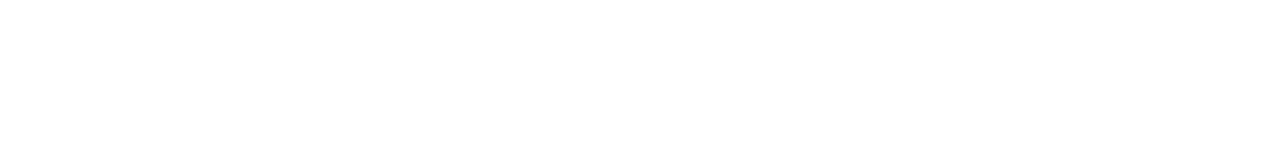
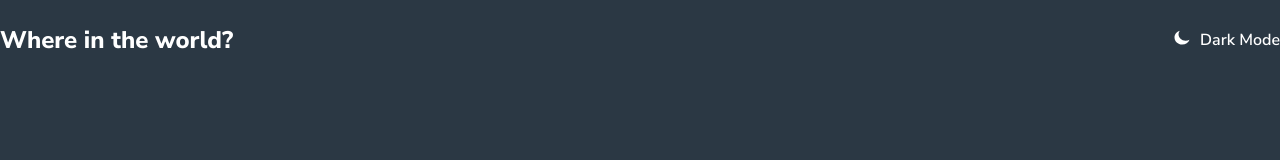
Before and after one commit to Anastasiyacoder/figma-flag, a plain HTML site: page index.html in a window 1280 px wide. Drawn offline with Linux system fonts and the light colour scheme.

Commit message:
feat:create header section

```diff
--- a/index.html
+++ b/index.html
@@ -7,6 +7,16 @@
     <link rel="stylesheet" href="/css/style.css">
 </head>
 <body>
-
+    <header class="header">
+         <div class="header-info container">
+            <div class="header-question"><h1>Where in the world?</h1></div>
+            <div class="header-logo">
+                <div class="header-svg"><svg width="20" height="20" viewBox="0 0 20 20" fill="none" xmlns="http://www.w3.org/2000/svg">
+                    <path fill-rule="evenodd" clip-rule="evenodd" d="M13.5532 13.815C9.66857 13.815 6.51929 10.9278 6.51929 7.36821C6.51929 6.0253 6.96679 4.78158 7.73143 3.75C4.69036 4.69515 2.5 7.33122 2.5 10.4381C2.5 14.3385 5.94929 17.5 10.2036 17.5C13.5929 17.5 16.4696 15.4932 17.5 12.7045C16.375 13.4048 15.0161 13.815 13.5532 13.815Z" fill="white" />
+                  </svg></div>
+                <a href="#">Dark Mode</a>
+            </div>
+         </div>
+    </header>
 </body>
 </html>
--- a/scss/_base.scss
+++ b/scss/_base.scss
@@ -12,3 +12,9 @@ body,input,textarea,button{
 a{
     color: inherit;
 }
+
+.container{
+    max-width: 1280px;
+    margin-left: auto;
+    margin-right: auto;
+}
--- a/scss/style.scss
+++ b/scss/style.scss
@@ -1 +1,36 @@
 @import "./base";
+
+body{
+    // box-shadow: 0 2px 4px 0 rgba(0, 0, 0, 0.06);
+    background: #2b3844;
+}
+header{
+    width: 100%;
+    height: 80px;
+    margin-top: 24px ;
+
+
+    .header-info{
+        display: flex;
+        justify-content: space-between;
+        align-items: center;
+
+        .header-question{
+            h1{
+                font-weight: 800;
+                font-size: 24px;
+                color: #fff;
+            }
+        }
+        .header-logo{
+            display: flex;
+            align-items:center;
+            column-gap: 8px;
+            a{
+                font-weight: 600;
+                font-size: 16px;
+                color: #fff;
+            }
+        }
+    }
+}
```
Also changed, not shown: css/style.css, 1 other file.
